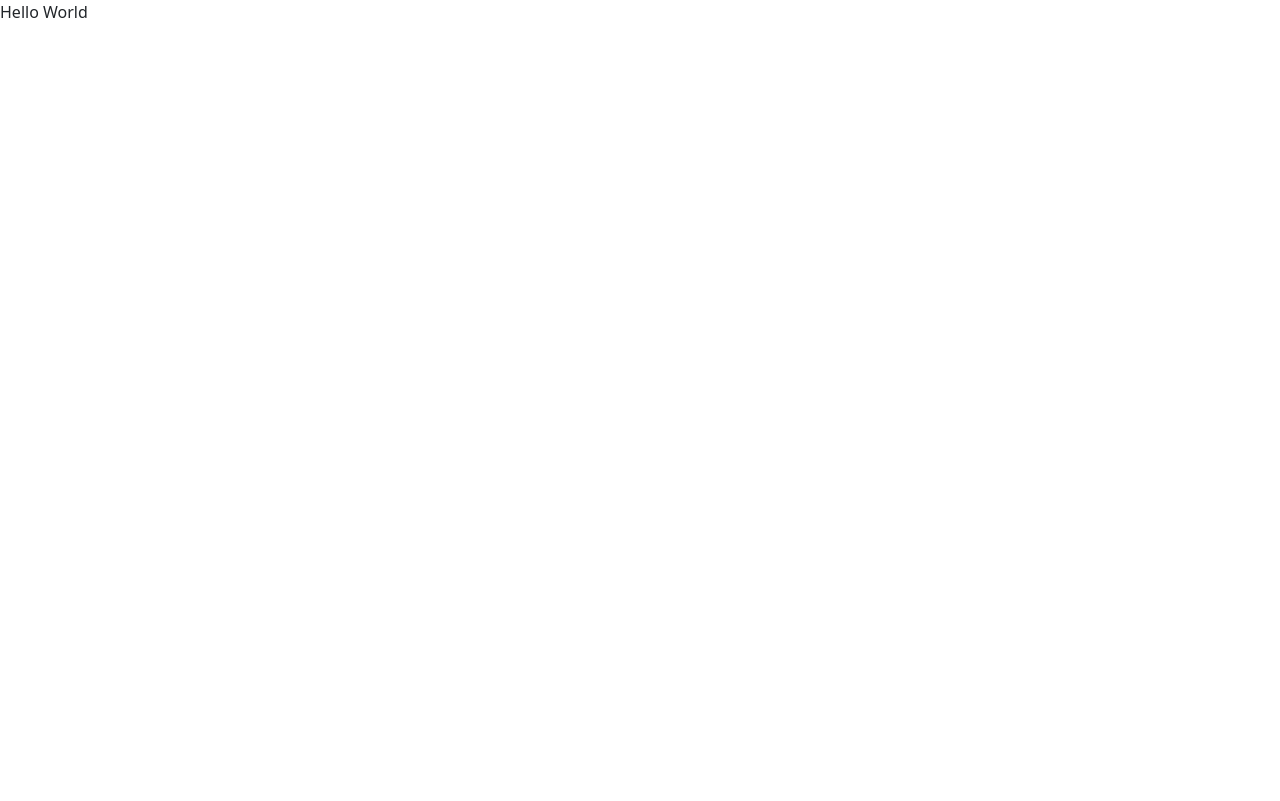
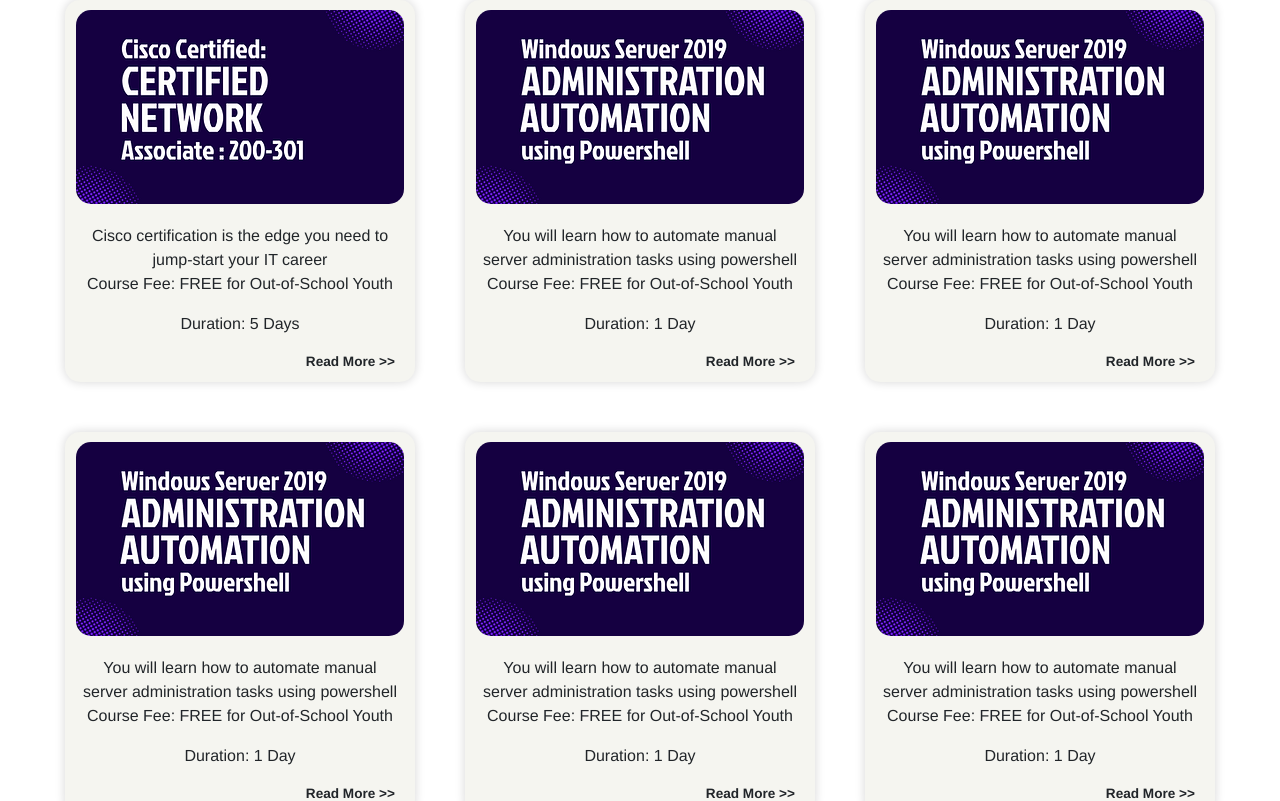
Before and after one commit to NexusInterns/NexusWebsite2.0, a React (Vite) app: page / in a window 1280 px wide. Shown: the top 801 px of the page. Built offline with nearby package versions, Linux system fonts and the light colour scheme.

Commit message:
Option Card Component Added

```diff
--- a/index.html
+++ b/index.html
@@ -5,6 +5,7 @@
     <!-- <link rel="icon" type="image/svg+xml" href="/logo.ico" /> -->
     <meta name="viewport" content="width=device-width, initial-scale=1.0" />
     <title>NexusCloud IT Solutions</title>
+    <link rel="stylesheet" href="./src/assets/option-card.css">
   </head>
   <body>
     <div id="root"></div>
--- a/src/App.css
+++ b/src/App.css
@@ -2,3 +2,14 @@
 {
     cursor: pointer;
 }
+
+#root
+{
+    display: flex;
+    flex-flow: row wrap;
+    justify-content: center;
+    align-items: flex-start;
+    align-content: flex-start;
+
+    gap: 50px;
+}
--- a/src/App.tsx
+++ b/src/App.tsx
@@ -1,27 +1,24 @@
-// // import * as Components from './index.tsx';
+import * as Components from './index.tsx';
 // import axios from 'axios';
 // import { useEffect, useState } from "react";
 
 function App()
 {
-  // let items = ["A", "B", "C", "D", "E", "F", "G"];
-
-  // const handleSelectedItem = (item: string) => console.log(item);
-
-  // const [subscriberList, setSubscriberList] = useState([]);
-
-  // useEffect(() => {
-  //   axios.get("http://localhost:5172/subscribers").then((response) => {
-  //     setSubscriberList(response.data);
-  //   })
-  // }, []);
+  let options = [
+    new Components.Option("Cisco Certified Network Associate CCNA 200-301", "Cisco certification is the edge you need to jump-start your IT career", "FREE for Out-of-School Youth", 5),
+    new Components.Option("Windows Server Administration", "You will learn how to automate manual server administration tasks using powershell", "FREE for Out-of-School Youth", 1),
+    new Components.Option("Windows Server Administration", "You will learn how to automate manual server administration tasks using powershell", "FREE for Out-of-School Youth", 1),
+    new Components.Option("Windows Server Administration", "You will learn how to automate manual server administration tasks using powershell", "FREE for Out-of-School Youth", 1),
+    new Components.Option("Windows Server Administration", "You will learn how to automate manual server administration tasks using powershell", "FREE for Out-of-School Youth", 1),
+    new Components.Option("Windows Server Administration", "You will learn how to automate manual server administration tasks using powershell", "FREE for Out-of-School Youth", 1),
+    new Components.Option("Windows Server Administration", "You will learn how to automate manual server administration tasks using powershell", "FREE for Out-of-School Youth", 1),
+    new Components.Option("Windows Server Administration", "You will learn how to automate manual server administration tasks using powershell", "FREE for Out-of-School Youth", 1)
+  ];
 
   return (
     <>
-    Hello World
-      {/* <Components.Alert show> Hello World </Components.Alert>
-      <Components.ListGroup items={items} heading="Choices" onSelectItem={handleSelectedItem} />
-      <Components.Button color="primary" onClick={() => console.log(true)}> Press </Components.Button> */}
+      {options.map((option) => <Components.OptionCard title={option.title} info={option.info} fee={option.fee} duration={option.duration}/>)}
+
     </>
   );
 }
--- /dev/null
+++ b/src/assets/constants.css
@@ -0,0 +1,10 @@
+:root
+{
+    --White : #ffffff;
+    --Grey : #E5E5E5;
+    --Yellow : #FCA311;
+    --DarkBlue : #14213D;
+    --Black : #000000;
+    --Shadow: #dddddd;
+
+}
--- /dev/null
+++ b/src/assets/option-card.css
@@ -0,0 +1,54 @@
+@import './constants.css';
+
+:root
+{
+    --boxShadow0: 0 0 10px 1px var(--Shadow);
+    --boxShadow1: 0 0 21px 7px var(--Shadow);
+    --bgColor: #F5F5F0;
+}
+
+.option-card
+{
+    background-color: var(--bgColor);
+    border-radius: 15px;
+    text-align: center;
+    width: 350px;
+    padding: 10px 0px;
+    font-family: Helvetica, Avenir, Arial, sans-serif;
+
+    -webkit-box-shadow: var(--boxShadow0);
+    -moz-box-shadow: var(--boxShadow0);
+    box-shadow: var(--boxShadow0);
+    transition: box-shadow 0.2s;
+
+    cursor: pointer;
+}
+
+.option-card:hover
+{
+    -webkit-box-shadow: var(--boxShadow1);
+    -moz-box-shadow: var(--boxShadow1);
+    box-shadow: var(--boxShadow1);
+}
+
+.option-card-image
+{
+    border-radius: 15px;
+    margin-bottom: 20px;
+}
+
+.option-card-information
+{
+    margin: auto;
+    width: 90%;
+}
+
+.option-card-read-more
+{
+    margin: 0 20px;
+    width: auto;
+    text-align: end;
+
+    font-size: 0.85em;
+    font-weight: bold;
+}
--- /dev/null
+++ b/src/components/OptionCard.tsx
@@ -0,0 +1,21 @@
+interface Props
+{
+    title: string;
+    info: string;
+    fee: string;
+    duration: number;
+}
+
+const OptionCard = ({title, info, fee, duration} : Props) => {
+    return (
+        <div className="option-card">
+            <img className="option-card-image" src={`./src/assets/courses/${title}.webp`} alt={title}/>
+            <p className="option-card-information">{info}</p>
+            <p className="option-card-price">Course Fee:&nbsp;{fee}</p>
+            <p className="option-card-duration">Duration:&nbsp;{duration} Day{duration > 1 && "s"}</p>
+            <p className="option-card-read-more">Read More {">>"}</p>
+        </div>
+    )
+}
+
+export default OptionCard
--- a/src/index.css
+++ /dev/null
@@ -1,69 +0,0 @@
-:root {
-  font-family: Inter, system-ui, Avenir, Helvetica, Arial, sans-serif;
-  line-height: 1.5;
-  font-weight: 400;
-
-  color-scheme: light dark;
-  color: rgba(255, 255, 255, 0.87);
-  background-color: #242424;
-
-  font-synthesis: none;
-  text-rendering: optimizeLegibility;
-  -webkit-font-smoothing: antialiased;
-  -moz-osx-font-smoothing: grayscale;
-  -webkit-text-size-adjust: 100%;
-}
-
-a {
-  font-weight: 500;
-  color: #646cff;
-  text-decoration: inherit;
-}
-a:hover {
-  color: #535bf2;
-}
-
-body {
-  margin: 0;
-  display: flex;
-  place-items: center;
-  min-width: 320px;
-  min-height: 100vh;
-}
-
-h1 {
-  font-size: 3.2em;
-  line-height: 1.1;
-}
-
-button {
-  border-radius: 8px;
-  border: 1px solid transparent;
-  padding: 0.6em 1.2em;
-  font-size: 1em;
-  font-weight: 500;
-  font-family: inherit;
-  background-color: #1a1a1a;
-  cursor: pointer;
-  transition: border-color 0.25s;
-}
-button:hover {
-  border-color: #646cff;
-}
-button:focus,
-button:focus-visible {
-  outline: 4px auto -webkit-focus-ring-color;
-}
-
-@media (prefers-color-scheme: light) {
-  :root {
-    color: #213547;
-    background-color: #ffffff;
-  }
-  a:hover {
-    color: #747bff;
-  }
-  button {
-    background-color: #f9f9f9;
-  }
-}
--- /dev/null
+++ b/src/stores/Option.tsx
@@ -0,0 +1,18 @@
+class Option
+{
+    title: string;
+    info: string;
+    fee: string;
+    duration: number;
+
+    constructor(title: string, info: string, fee: string, duration: number)
+    {
+        this.title = title;
+        this.info = info;
+        this.fee = fee;
+        this.duration = duration;
+
+    }
+}
+
+export default Option
```
Also changed, not shown: src/index.tsx (+8 -1 lines), src/assets/courses/Cisco Certified Network Associate CCNA 200-301.webp (added), src/assets/courses/Windows Server Administration.webp (added).
